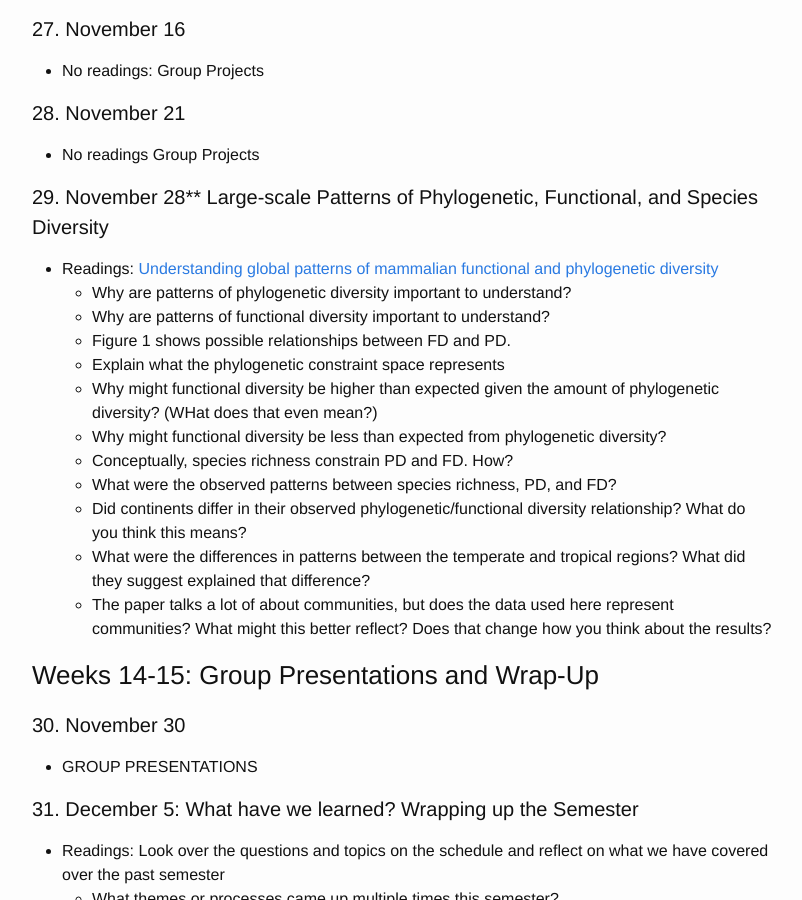
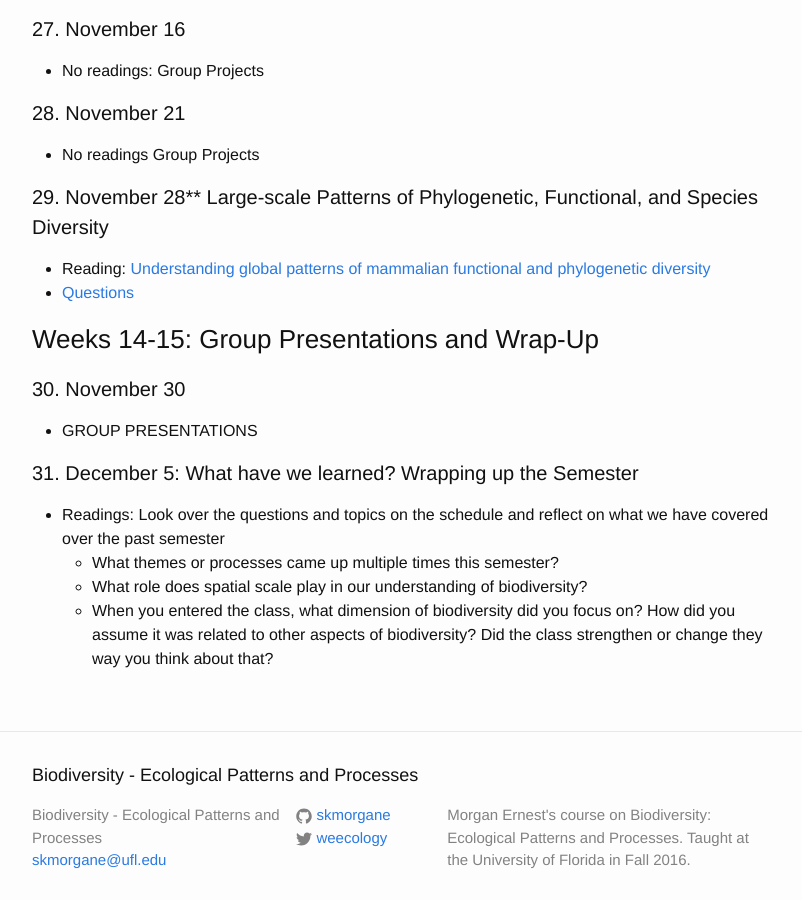
Before and after one commit to skmorgane/biodiversity-course, a Jekyll site: the page built from schedule.md, in a window 1280 px wide and 900 px high, scrolled down 4379 px. Shown: the whole window, without its empty margins (238-1040 px from the left). Built offline with Jekyll 4.4.1, drawn with Linux system fonts in a browser that asks for light colours.

Commit message:
Moved global diversity pattern questions
Questions for the global diversity reading were moved to a new page and a link added to the schedule

```diff
--- a/schedule.md
+++ b/schedule.md
@@ -145,18 +145,8 @@ Everyone needs to read: [Assemblage Time Series Reveal Biodiversity Change but N
 * No readings Group Projects
 
 #### 29. November 28** Large-scale Patterns of Phylogenetic, Functional, and Species Diversity
-* Readings: [Understanding global patterns of mammalian functional and phylogenetic diversity](https://doi.org/10.1098/rstb.2011.0024)
-    * Why are patterns of phylogenetic diversity important to understand?
-    * Why are patterns of functional diversity important to understand?
-    * Figure 1 shows possible relationships between FD and PD.
-    * Explain what the phylogenetic constraint space represents
-    * Why might functional diversity be higher than expected given the amount of phylogenetic diversity? (WHat does that even mean?)
-    * Why might functional diversity be less than expected from phylogenetic diversity?
-    * Conceptually, species richness constrain PD and FD. How?
-    * What were the observed patterns between species richness, PD, and FD?
-    * Did continents differ in their observed phylogenetic/functional diversity relationship? What do you think this means?
-    * What were the differences in patterns between the temperate and tropical regions? What did they suggest explained that difference?
-    * The paper talks a lot of about communities, but does the data used here represent communities? What might this better reflect? Does that change how you think about the results?
+* Reading: [Understanding global patterns of mammalian functional and phylogenetic diversity](https://doi.org/10.1098/rstb.2011.0024)
+* [Questions]({{ site.baseurl }}/questions/Global)
 
 ### Weeks 14-15: Group Presentations and Wrap-Up
 
```
